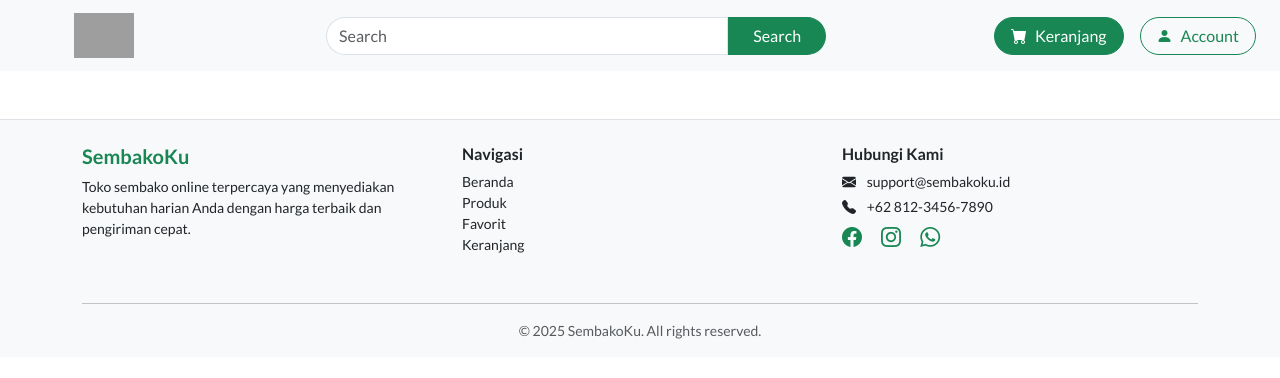
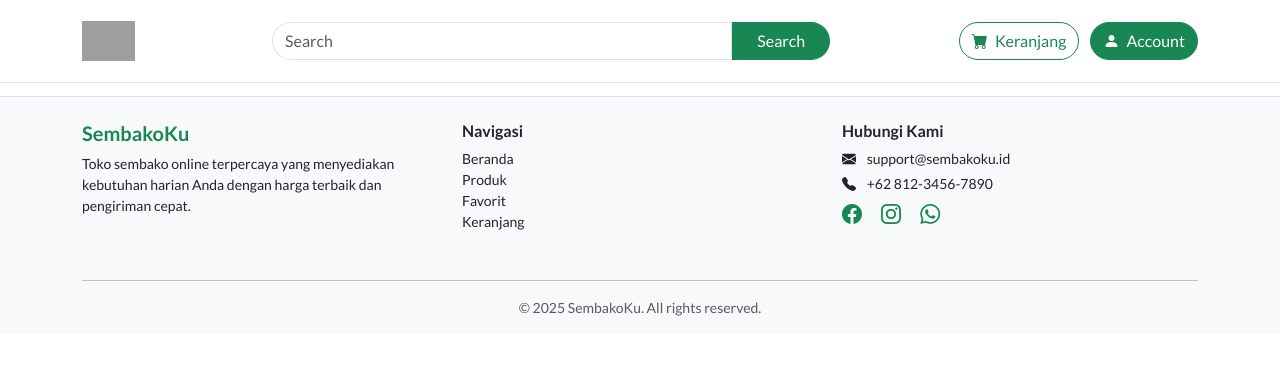
Before and after one commit to aloysiusbian/sistem-toko-sembako, a CodeIgniter 4 app: the page made by app/Views/beranda.php in a window 1280 px wide. Shown: the top 378 px of the page. Run offline with PHP 8.4 and a stand-in for CodeIgniter, Linux system fonts and the light colour scheme; the template is opened without the code that fills it, so the values that code supplies are empty; some libraries are stand-ins or nearby versions; grey boxes are pictures that could not be loaded.

Commit message:
perbaiki beranda

```diff
--- a/app/Views/beranda.php
+++ b/app/Views/beranda.php
@@ -31,30 +31,30 @@
 <body>
 
     <header>
-        <nav class="navbar navbar-expand-lg bg-light">
-            <div class="container-fluid d-flex justify-content-between align-items-center px-4">
+        <!-- Navbar -->
+        <nav class="navbar navbar-light bg-white border-bottom py-3 fixed-top">
+            <div class="container d-flex justify-content-between align-items-center">
                 <!-- Logo -->
                 <a class="navbar-brand d-flex align-items-center" href="#">
-                    <img src="LogoSembakoKu.png" alt="SembakoKu" height="45" style="padding-left: 50px;" class="me-2">
+                    <img src="LogoSembakoKu.png" alt="Logo" height="40" class="me-2">
                 </a>
-
                 <!-- Search Bar -->
-                <form class="d-flex flex-grow-1 mx-4" style="max-width: 500px;">
-                    <input class="form-control rounded-start-pill" type="search" placeholder="Search">
+                <form class="d-flex w-50 me-3">
+                    <input class="form-control rounded-start-pill" type="search" placeholder="Search" />
                     <button class="btn btn-success rounded-end-pill px-4" type="submit">Search</button>
                 </form>
-
                 <!-- Account & Cart Buttons -->
-                <div class="d-flex align-items-center gap-3">
-                    <a href="#" class="btn btn-success rounded-pill px-3 d-flex align-items-center">
-                        <i class="bi bi-cart-fill me-2"></i> Keranjang
+                <div>
+                    <a href="#" class="btn btn-outline-success rounded-pill me-2">
+                        <i class="bi bi-cart-fill me-1"></i> Keranjang
                     </a>
-                    <a href="#" class="btn btn-outline-success rounded-pill px-3 d-flex align-items-center">
-                        <i class="bi bi-person-fill me-2"></i> Account
+                    <a href="#" class="btn btn-success rounded-pill">
+                        <i class="bi bi-person-fill me-1"></i> Account
                     </a>
                 </div>
             </div>
         </nav>
+        <br><br>
     </header>
 
     <footer class="bg-light text-dark mt-5 pt-4 pb-3 border-top">
--- a/app/Views/produk.php
+++ b/app/Views/produk.php
@@ -53,7 +53,6 @@
     <div class="container d-flex justify-content-between align-items-center">
       <a class="navbar-brand d-flex align-items-center" href="#">
         <img src="LogoSembakoKu.png" alt="Logo" height="40" class="me-2">
-        <span class="fw-bold text-success fs-4">SembakoKu</span>
       </a>
       <form class="d-flex w-50 me-3">
         <input class="form-control rounded-start-pill" type="search" placeholder="Search" />
```
